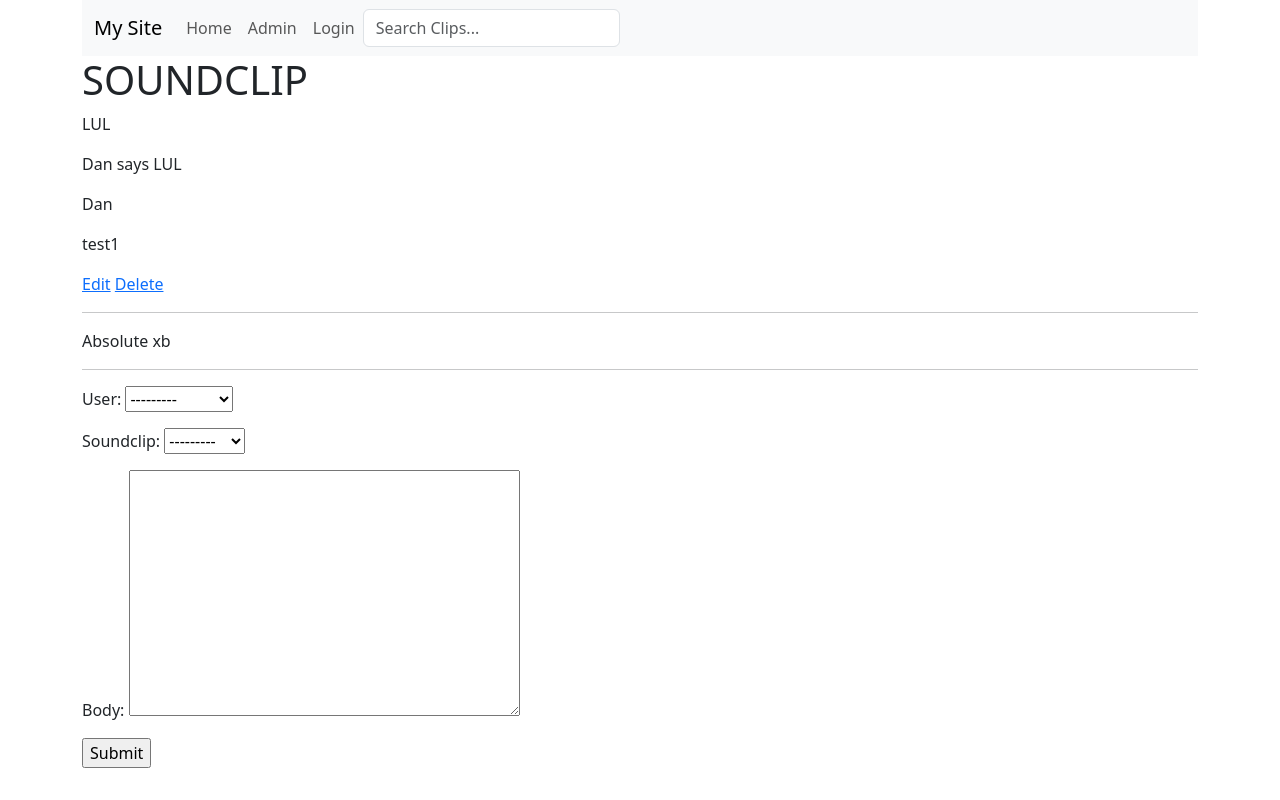
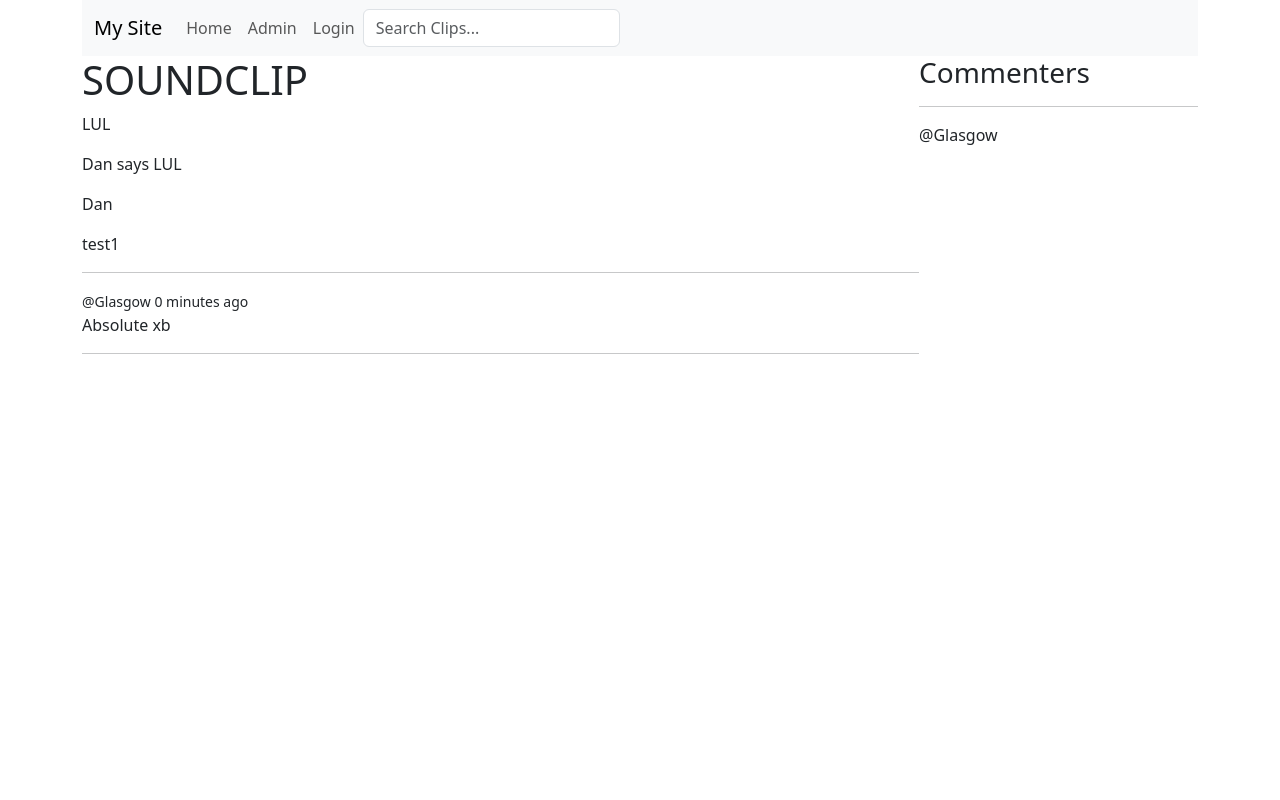
Before and after one commit to ElliottSmith610/django-soundboard, a Django app: page /soundboard/1/ in a window 1280 px wide. Run offline with Django 4.2, Linux system fonts and the light colour scheme; data comes from the database, SQL or seed files in the repository; both versions use the stored data as it was after the commit; some libraries are stand-ins or nearby versions.

Commit message:
Comment section/delete

```diff
--- a/my_site/base/models.py
+++ b/my_site/base/models.py
@@ -14,6 +14,9 @@ class SoundClip(models.Model):
     description = models.TextField(null=True, blank=True)
     location = models.CharField(max_length=300)
     # file = models.FileField
+    commenters = models.ManyToManyField(User, related_name='commenters', blank=True) ###
+    # If User was already being used by another key, eg person
+    # commenters = models.ManyToManyField(User, related_name='commenters', blank=True)
     updated = models.DateTimeField(auto_now=True)
     created = models.DateTimeField(auto_now_add=True)
 
--- a/my_site/base/templates/base/clip_card.html
+++ b/my_site/base/templates/base/clip_card.html
@@ -1,5 +1,15 @@
 {% extends 'main.html' %}
 {% block content %}
+
+<style>
+    .clip-container {
+        display: grid;
+        grid-template-columns: 3fr 1fr;
+    }
+</style>
+
+<div class="clip-container">
+    <div>
 
         <h1>SOUNDCLIP</h1>
 
@@ -9,23 +19,54 @@
             <p>{{ sound.person }}</p>
             <p>{{ sound.location }}</p>
         </div>
-{# if user.is_admin then this shows #}
+        {% if request.user.is_authenticated %}
         <a href="{% url 'edit' sound.id %}">Edit</a>
-<a href="{% url 'delete' sound.id %}">Delete</a>
-{# endif #}
+        <a href="{% url 'delete-clip' sound.id %}">Delete</a>
+        {% endif %}
+
+        <div class="comment-section">
             {% for comment in comments %}
+                <div>
                     <hr>
-{{ comment.body }}
+
+                    <small>
+                        @{{ comment.user|title}}  {{ comment.created|timesince }} ago
+                        {% if request.user == comment.user %}
+                        <a href="{% url 'delete-comment' comment.id %}">Delete</a>
+                        {% endif %}
+                    </small>
+                    <p>{{ comment }}</p>
+                </div>
             {% endfor %}
+        </div>
         <hr>
-{{sound.message}}
-<div>
+
+        {% if request.user.is_authenticated %}
+        <div class="comment-form">
             <form action="" method="post">
                 {% csrf_token %}
                 <!-- {{form.body}} <br> -->
-        {{ form.as_p }}
+                <!-- {{ form.as_p }} -->
+                <input type="text" name="body" placeholder="Write your comment here...">
                 <input type="submit" value="Submit">
             </form>
         </div>
+        {% endif %}
+    </div>
 
+    <div>
+        {% if commenters %}
+        <h3>Commenters</h3>
+        <hr>
+        {% endif %}
+
+        {% for user in commenters %}
+        <div>
+            <p>@{{user.username|title}}</p>
+        </div>
+        {% endfor %}
+
+    </div>
+
+</div>
 {% endblock content %}
--- a/my_site/base/urls.py
+++ b/my_site/base/urls.py
@@ -4,13 +4,17 @@ from . import views
 
 urlpatterns = [
     path('', views.home, name="home"),
+
     path('login/', views.loginPage, name="login"),
     path('logout/', views.logoutUser, name="logout"),
     path('register/', views.registerUser, name="register"),
+
     path('soundboard/', views.soundboard, name="soundboard"),
     path('soundboard/<int:pk>/', views.individual_clip, name="individual_clip"),
     path('soundboard/<int:pk>/edit/', views.editClip, name="edit"),
-    path('soundboard/<int:pk>/delete/', views.deleteClip, name="delete"),
+    path('soundboard/<int:pk>/delete-clip/', views.deleteClip, name="delete-clip"),
+    path('soundboard/delete-comment/<int:pk>', views.deleteComment, name="delete-comment"),
     path('soundboard/upload', views.uploadClip, name='upload-clip'),
+
     path('test/', views.test, name='test'),
 ]
--- a/my_site/base/views.py
+++ b/my_site/base/views.py
@@ -86,12 +86,14 @@ def soundboard(request):
 def individual_clip(request, pk):
     sound = SoundClip.objects.get(id=pk)
     # To get a child of an object, use lowercase starting letter
-    comments = sound.message_set.all()
+    comments = sound.message_set.all() # many2one use _set.all()
+    commenters = sound.commenters.all() # many2many can just use .all()
     form = MessageForm()
 
     if request.method == 'POST':
         # form = MessageForm(request.POST)
         # form.user
+
         if request.POST.get('body') != '':
             message = Message.objects.create(
                 user=request.user,
@@ -99,14 +101,28 @@ def individual_clip(request, pk):
                 body=request.POST.get('body')
             )
             #message.save()
+            sound.commenters.add(request.user)
             return redirect('individual_clip', pk=sound.id)
 
     context = {
         'sound': sound,
         'comments': comments,
+        'commenters': commenters,
         'form': form,
         }
     return render(request, 'base/clip_card.html', context)
+
+@login_required(login_url='/login')
+def deleteComment(request, pk):
+    comment = Message.objects.get(id=pk)
+
+
+    if request.method == 'POST':
+        comment.delete()
+        return redirect('home')
+
+    context = {'obj': comment}
+    return render(request, 'base/delete.html', context)
 
 @login_required(login_url='/login')
 def editClip(request, pk):
```
Also changed, not shown: my_site/base/migrations/0004_alter_message_options_soundclip_commenters.py (added), my_site/base/migrations/0005_alter_soundclip_commenters.py (added), my_site/db.sqlite3. Lines whose indentation alone changed are shown as unchanged.
